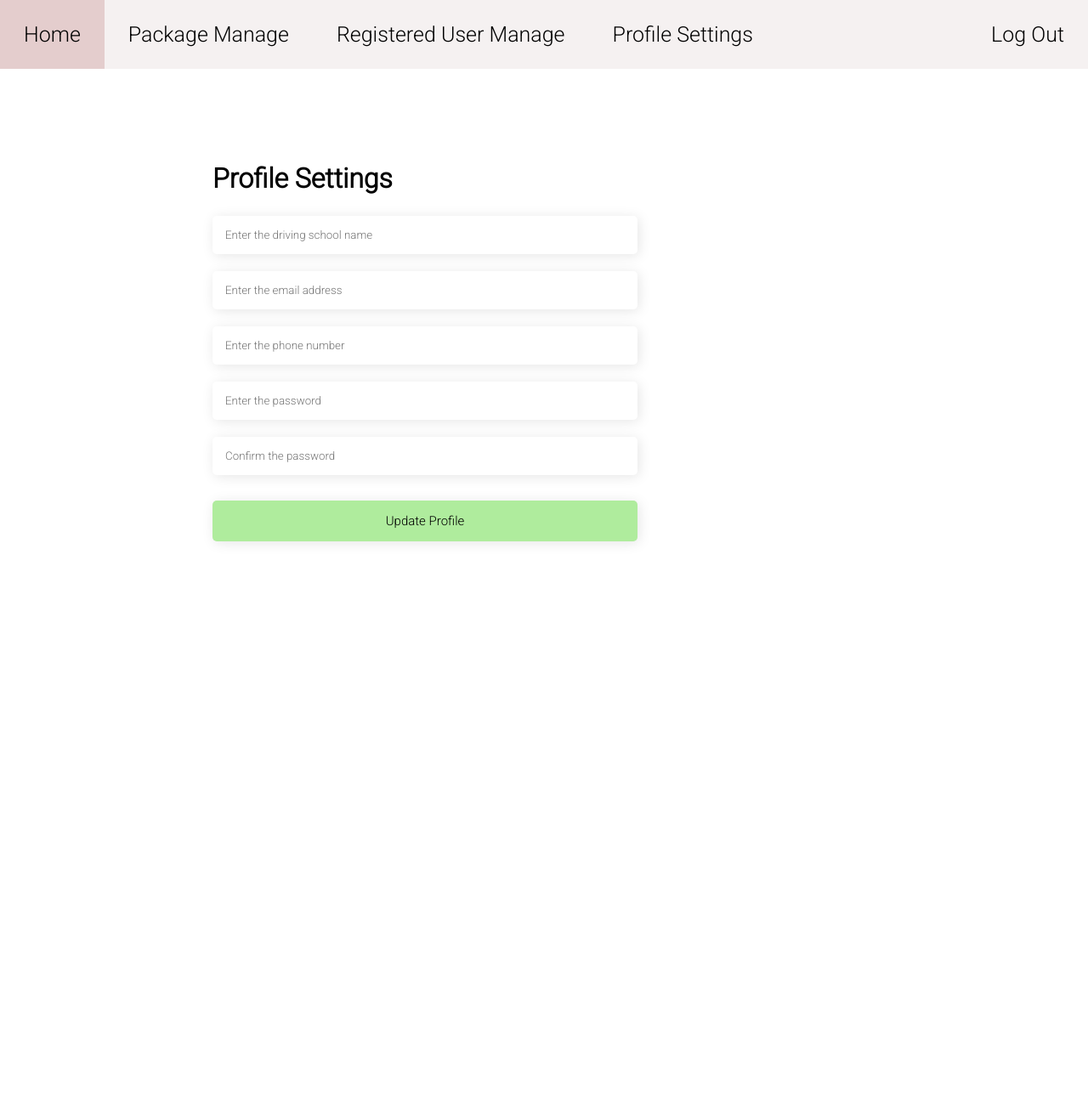
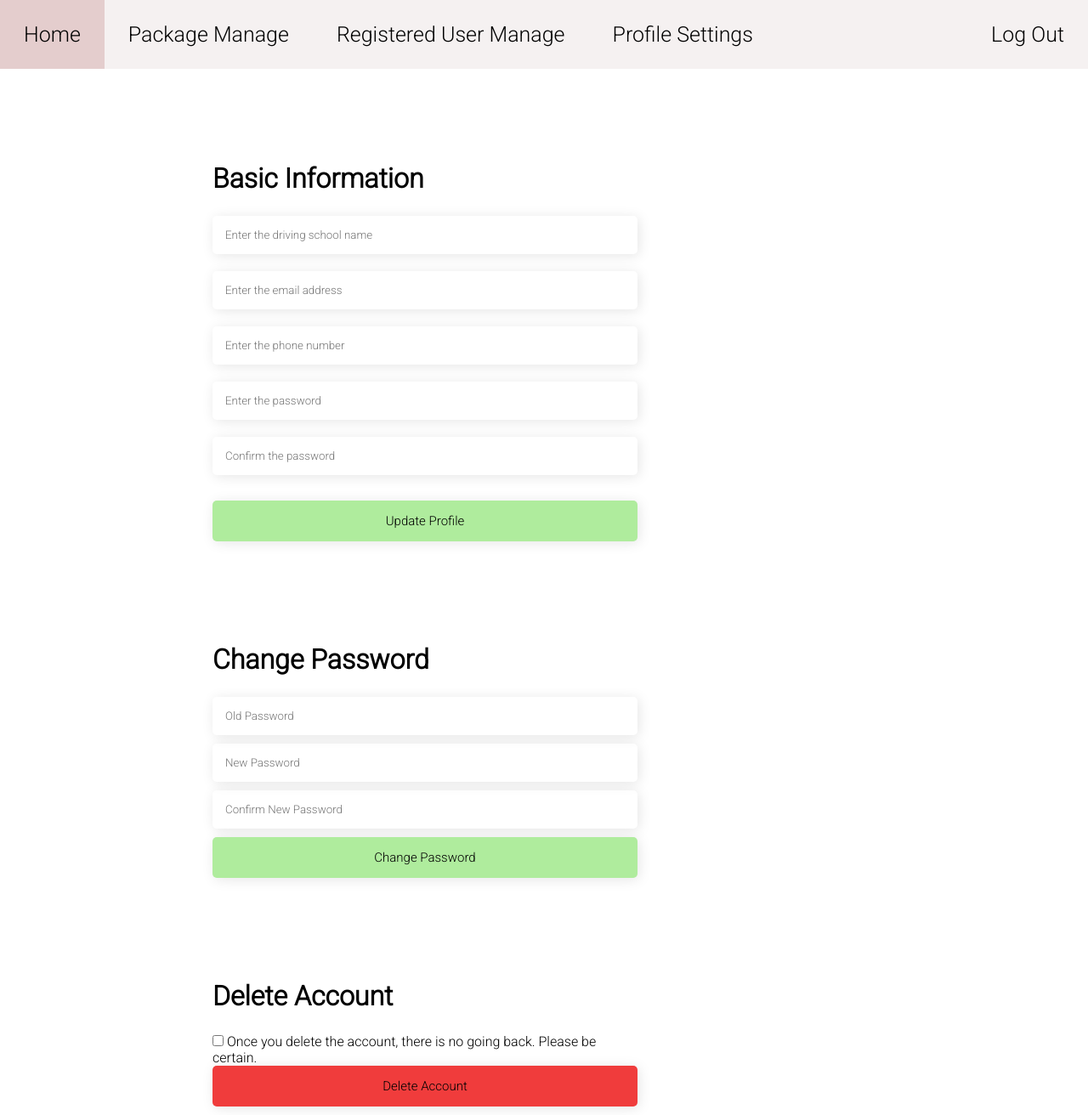
Before and after one commit to saputhebeast/identity-issuing-service, a PHP site: page /driving-school-profile-settings.php in a window 1280 px wide. Shown: the whole page at 85% size. Before the commit the page ends 639 px from the top, so only its background shows below. Run offline with PHP 8.4, Linux system fonts and the light colour scheme; some libraries are stand-ins or nearby versions.

Commit message:
delete account function added

```diff
--- a/driving-school-profile-settings.php
+++ b/driving-school-profile-settings.php
@@ -15,7 +15,7 @@
     <?php include 'includes/navigation.php'?>
     <div class="container">
         <div class="setting-container">
-            <h1 class="dashboard-table-heading">Profile Settings</h1>
+            <h1 class="dashboard-table-heading">Basic Information</h1>
             <form class = "" action = "" name = "update-account-form" method = "POST">
 				<input class="inputField" type = "text" placeholder = "Enter the driving school name" name = "school-name" id = "school-name"/><br>
 				<p class = "error-message" id="error-school-name"></p>
@@ -32,5 +32,25 @@
 			</form>
         </div>
     </div>
+    <div class="container">
+        <div class="setting-container">
+            <h1 class="dashboard-table-heading">Change Password</h1>
+            <form class = "" action = "" name = "update-account-form" method = "POST">
+				<input class="inputField" type = "password" placeholder = "Old Password"/><br>
+                <input class="inputField" type = "password" placeholder = "New Password"/><br>
+                <input class="inputField" type = "password" placeholder = "Confirm New Password"/><br>
+				<input class="inputField btn"  type = "submit" value = "Change Password" />
+			</form>
+        </div>
+    </div>
+    <div class="container">
+        <div class="setting-container">
+            <h1 class="dashboard-table-heading">Delete Account</h1>
+            <form class = "" action = "" name = "update-account-form" method = "POST">
+				<input type="checkbox" name="" id=""> Once you delete the account, there is no going back. Please be certain.<br>
+				<input class="inputField btn-danger"  type = "submit" value = "Delete Account" />
+			</form>
+        </div>
+    </div>
 </body>
 </html>
```
